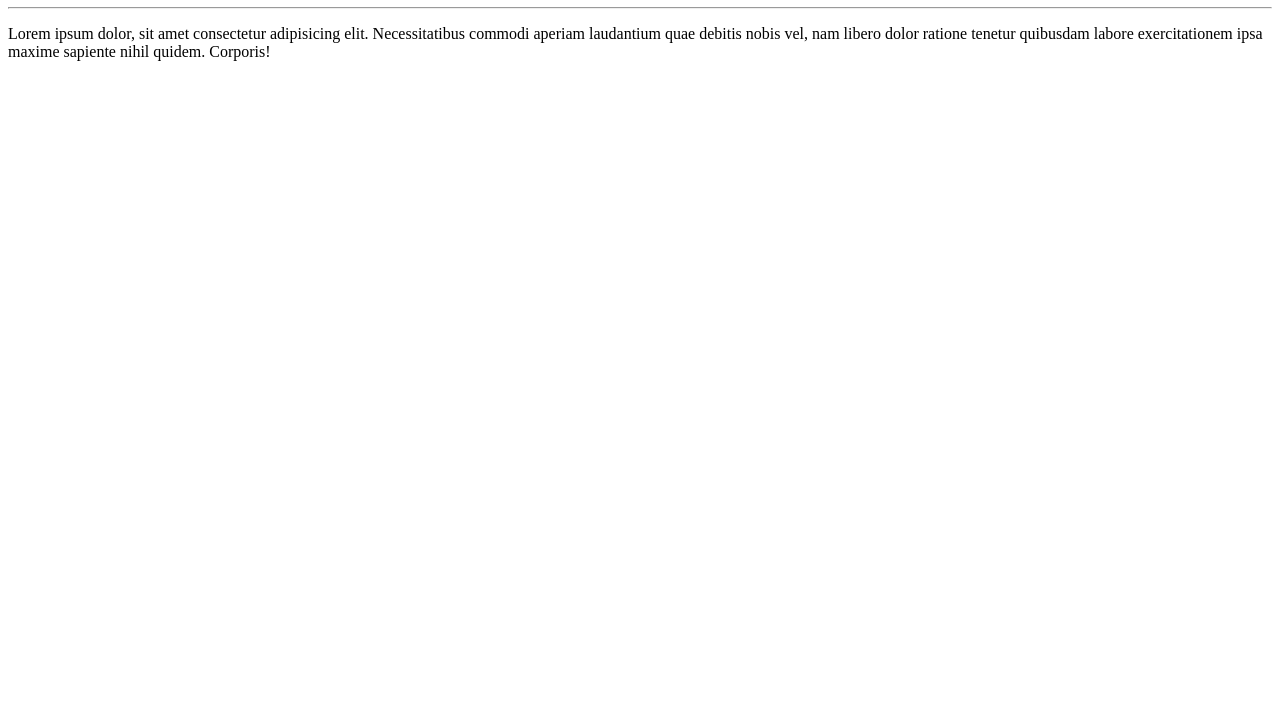
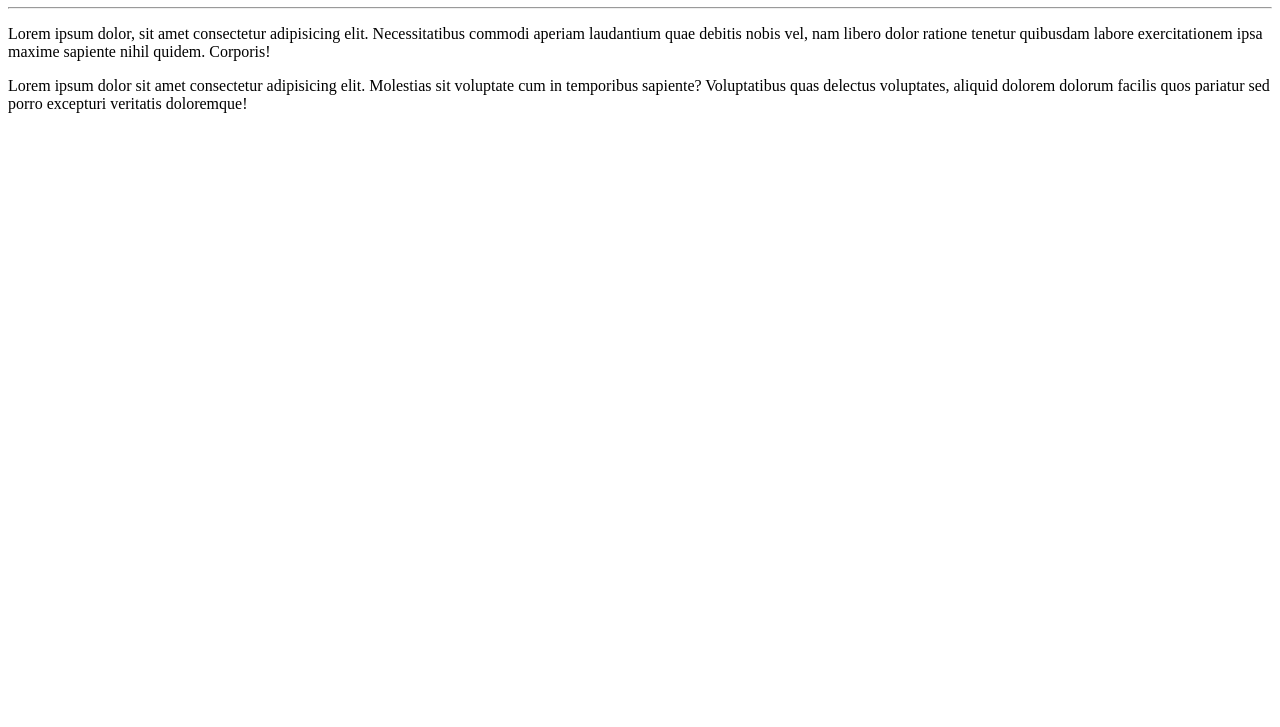
Before and after one commit to joaopaulista/Ola-Mundo, a plain HTML site: page site-exemplo/index.html in a window 1280 px wide. Shown: the part 73-800 px from the top of the page. Drawn offline with Linux system fonts and the light colour scheme.

Commit message:
Adicionando um parágrafo

```diff
--- a/site-exemplo/index.html
+++ b/site-exemplo/index.html
@@ -9,5 +9,6 @@
     <h1>Olá, Mundo!</h1>
     <hr>
     <p>Lorem ipsum dolor, sit amet consectetur adipisicing elit. Necessitatibus commodi aperiam laudantium quae debitis nobis vel, nam libero dolor ratione tenetur quibusdam labore exercitationem ipsa maxime sapiente nihil quidem. Corporis!</p>
+    <p>Lorem ipsum dolor sit amet consectetur adipisicing elit. Molestias sit voluptate cum in temporibus sapiente? Voluptatibus quas delectus voluptates, aliquid dolorem dolorum facilis quos pariatur sed porro excepturi veritatis doloremque!</p>
 </body>
 </html>
```
